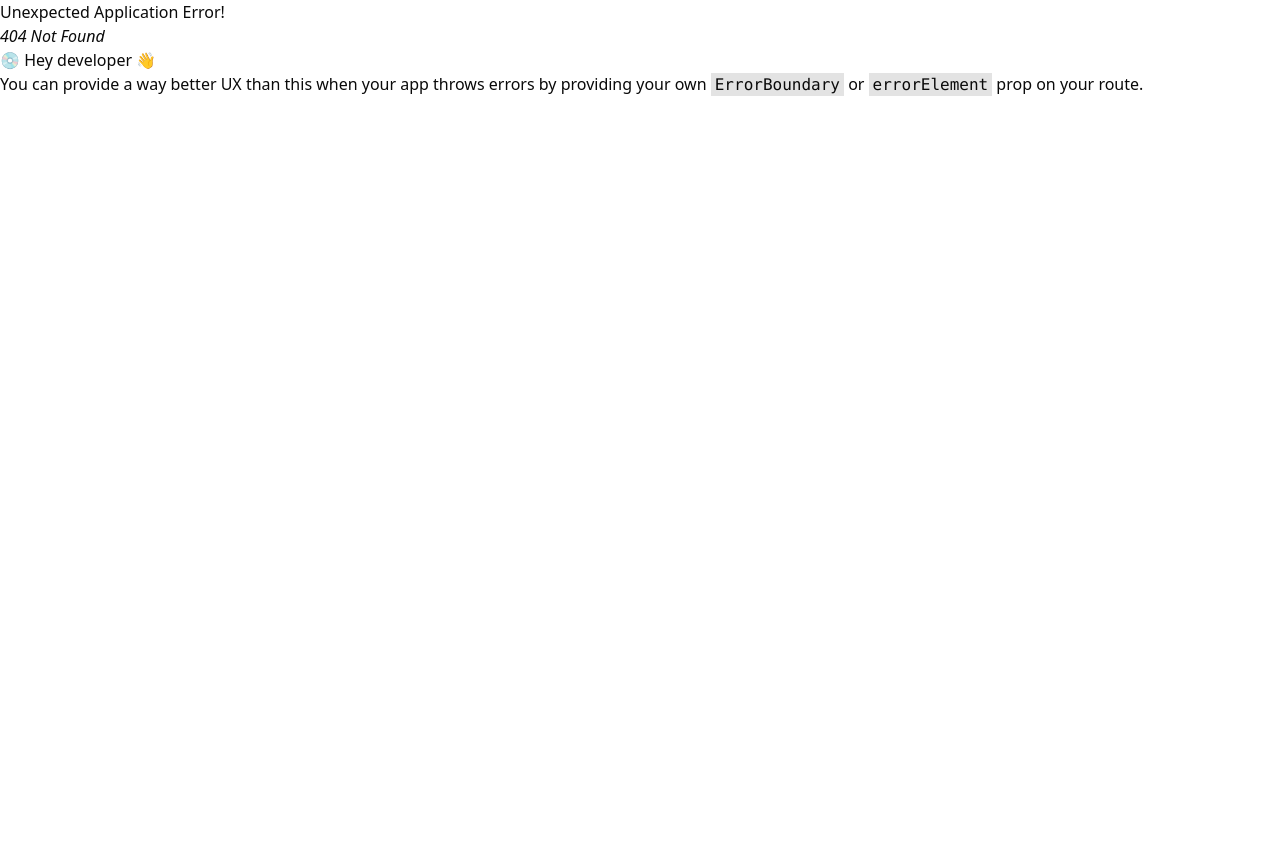
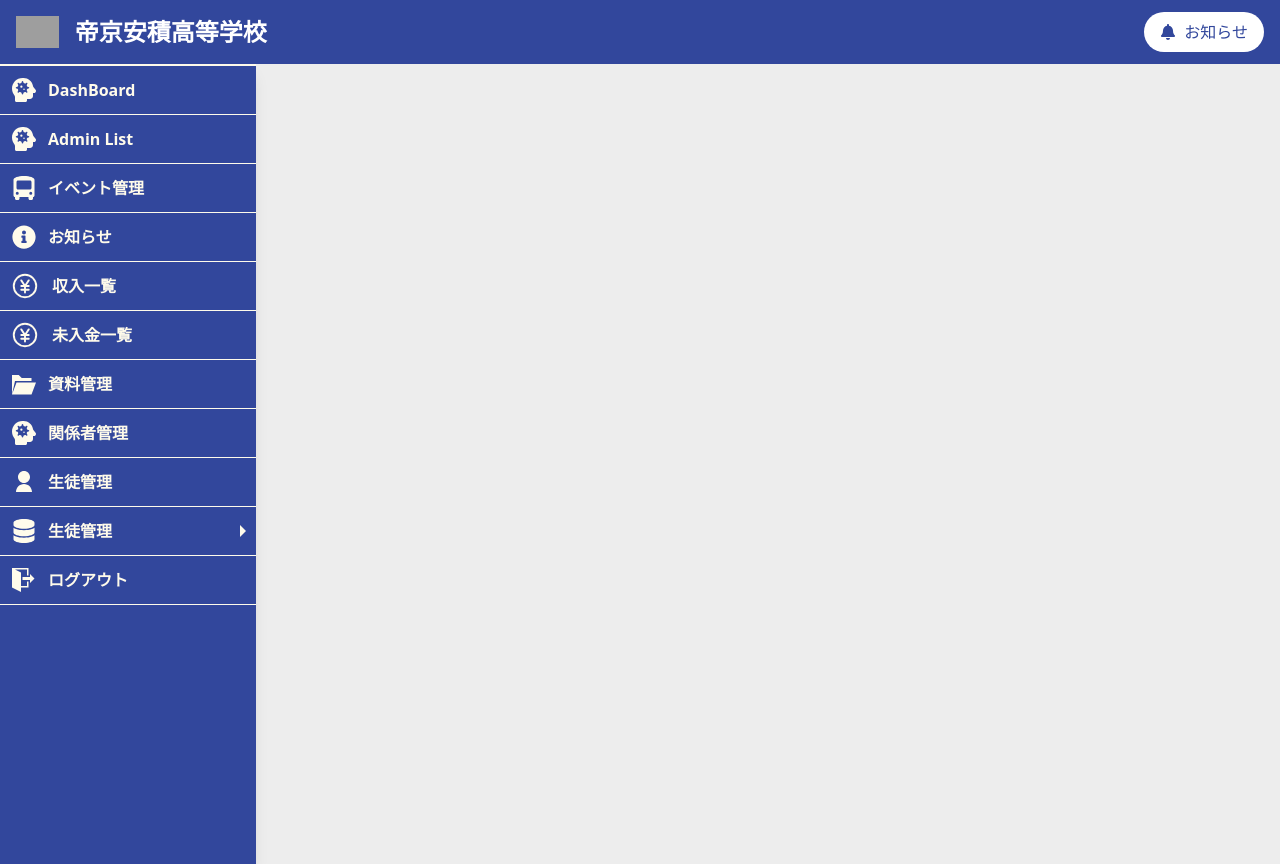
Before and after one commit to jbcPranta/School-PR, a React (Vite) app: page /react in a window 1280 px wide. Before the commit this address had no page. Before the commit the page ends 800 px from the top, so only its background shows below. Built offline with nearby package versions, Linux system fonts and the light colour scheme; grey boxes are pictures that could not be loaded.

Commit message:
Routing path change

```diff
--- a/src/components/Dashboard.tsx
+++ b/src/components/Dashboard.tsx
@@ -7,7 +7,7 @@ const Dashboard: React.FC = () => {
       <button className="bg-blue-500 text-white px-4 py-2 rounded mr-8">
         Dashboard
       </button>
-      <Link to="/change-password">
+      <Link to="/react/change-password">
         <button className="bg-amber-300 text-black py-2 px-4 rounded cursor-pointer">
           Change Password
         </button>
--- a/src/components/common/DataTableCommon.tsx
+++ b/src/components/common/DataTableCommon.tsx
@@ -30,7 +30,7 @@ const DataTableCommon: React.FC<DataTableCommonProps> = ({ tableHead, data, head
     <div className="relative">
       {/* Header section */}
       <div className="pb-4  dark:bg-gray-900 flex justify-between items-center">
-        <Link to={`/create-user`}>
+        <Link to={`/react/create-user`}>
           <button className="text-white bg-green-600 hover:bg-green-700 font-medium rounded-md text-sm py-2.5 px-5 cursor-pointer">
             Create User
           </button>
--- a/src/components/elements/Navbar.tsx
+++ b/src/components/elements/Navbar.tsx
@@ -8,7 +8,7 @@ const Navbar: React.FC = () => {
       <div className="mx-auto px-1 md:px-4">
         <div className="relative flex h-16 items-center justify-between">
 
-          <Link to={"/"} className="flex flex-1 items-center justify-start ">
+          <Link to={"/react"} className="flex flex-1 items-center justify-start ">
             <div className="flex gap-4 shrink-0 items-center">
               <img
                 className="h-8 w-auto"
--- a/src/components/elements/Sidebar.tsx
+++ b/src/components/elements/Sidebar.tsx
@@ -22,9 +22,17 @@ const Sidebar: React.FC = () => {
     <div className="h-screen h-100vh w-64 bg-[#32479C] shadow-2xl border-t-2 border-amber-50 flex text-amber-50">
       <nav className="flex-1">
         <ul className="cursor-pointer">
+          {/* Dashboard */}
+          <Link
+            to="/react/dashboard"
+            className="pl-3 border-b border-amber-50 hover:bg-[#2C3E70] flex items-center"
+          >
+            <FaHeadSideVirus className="text-amber-50 text-2xl" />
+            <div className="p-3 font-bold text-base">DashBoard</div>
+          </Link>
           {/* Admin List */}
           <Link
-            to="/admin-page"
+            to="/react/admin-page"
             className="pl-3 border-b border-amber-50 hover:bg-[#2C3E70] flex items-center"
           >
             <FaHeadSideVirus className="text-amber-50 text-2xl" />
@@ -33,7 +41,7 @@ const Sidebar: React.FC = () => {
           {/* Event Management */}
 
           <Link
-            to="/event-list"
+            to="/react/event-list"
             className="pl-3 border-b border-amber-50 hover:bg-[#2C3E70] flex items-center"
           >
             <FaBusSimple className="text-amber-50 text-2xl" />
@@ -42,7 +50,7 @@ const Sidebar: React.FC = () => {
 
           {/* Announcements */}
           <Link
-            to="/announcement-list"
+            to="/react/announcement-list"
             className="pl-3 border-b border-amber-50 hover:bg-[#2C3E70] flex items-center"
           >
             <FaInfoCircle className="text-amber-50 text-2xl" />
@@ -51,7 +59,7 @@ const Sidebar: React.FC = () => {
 
           {/* Income List */}
           <Link
-            to="/income-list"
+            to="/react/income-list"
             className="pl-2.5 border-b border-amber-50 hover:bg-[#2C3E70] flex items-center"
           >
             <HiOutlineCurrencyYen className="text-amber-50 text-3xl" />
@@ -60,7 +68,7 @@ const Sidebar: React.FC = () => {
 
           {/* Unpaid List */}
           <Link
-            to="/unpaid-list"
+            to="/react/unpaid-list"
             className="pl-2.5 border-b border-amber-50 hover:bg-[#2C3E70] flex items-center"
           >
             <HiOutlineCurrencyYen className="text-amber-50 text-3xl" />
@@ -69,7 +77,7 @@ const Sidebar: React.FC = () => {
 
           {/* Documents List */}
           <Link
-            to="/doc-list"
+            to="/react/doc-list"
             className="pl-3 border-b border-amber-50 hover:bg-[#2C3E70] flex items-center"
           >
             <ImFolderOpen className="text-amber-50 text-2xl" />
@@ -78,7 +86,7 @@ const Sidebar: React.FC = () => {
 
           {/* User List */}
           <Link
-            to="/user-list"
+            to="/react/user-list"
             className="pl-3 border-b border-amber-50 hover:bg-[#2C3E70] flex items-center"
           >
             <FaHeadSideVirus className="text-amber-50 text-2xl" />
@@ -87,7 +95,7 @@ const Sidebar: React.FC = () => {
 
           {/* Student List */}
           <Link
-            to="/student-list"
+            to="/react/student-list"
             className="pl-3 border-b border-amber-50 hover:bg-[#2C3E70] flex items-center"
           >
             <RiUserFill className="text-amber-50 text-2xl" />
@@ -111,21 +119,21 @@ const Sidebar: React.FC = () => {
           {/* Dropdown Menu*/}
           <div className={`${dropdown ? "block" : "hidden"} bg-[#32479C]`}>
             <Link
-              to="/club-list"
+              to="/react/club-list"
               className="pl-3 border-b border-amber-50 hover:bg-[#2C3E70] flex items-center"
             >
               <div className="p-3 font-bold text-base w-[90%]">クラブ管理</div>
               <IoIosArrowForward className="text-amber-50 text-xl mx-0" />
             </Link>
             <Link
-              to="/class-list"
+              to="/react/class-list"
               className="pl-3 border-b border-amber-50 hover:bg-[#2C3E70] flex items-center"
             >
               <div className="p-3 font-bold text-base w-[90%]">クラス管理</div>
               <IoIosArrowForward className="text-amber-50 text-xl mx-0" />
             </Link>
             <Link
-              to="/expense-item-list"
+              to="/react/expense-item-list"
               className="pl-3 border-b border-amber-50 hover:bg-[#2C3E70] flex items-center"
             >
               <div className="p-3 font-bold text-base w-[90%]">費目設定</div>
@@ -135,7 +143,7 @@ const Sidebar: React.FC = () => {
 
           {/* Logout */}
           <Link
-            to="/login"
+            to="/react/login"
             className="pl-3 border-b border-amber-50 hover:bg-[#2C3E70] flex items-center"
           >
             <ImExit className="text-amber-50 text-2xl" />
```
Also changed, not shown: src/main.tsx (+21 -17 lines), 1 other file (tests, documents, lock files or other folders).
